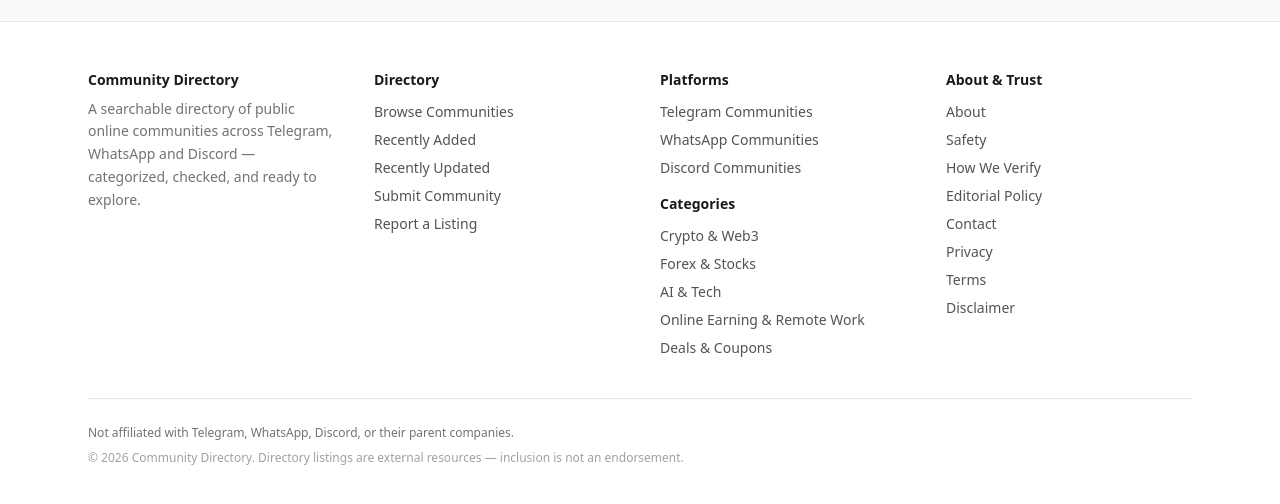
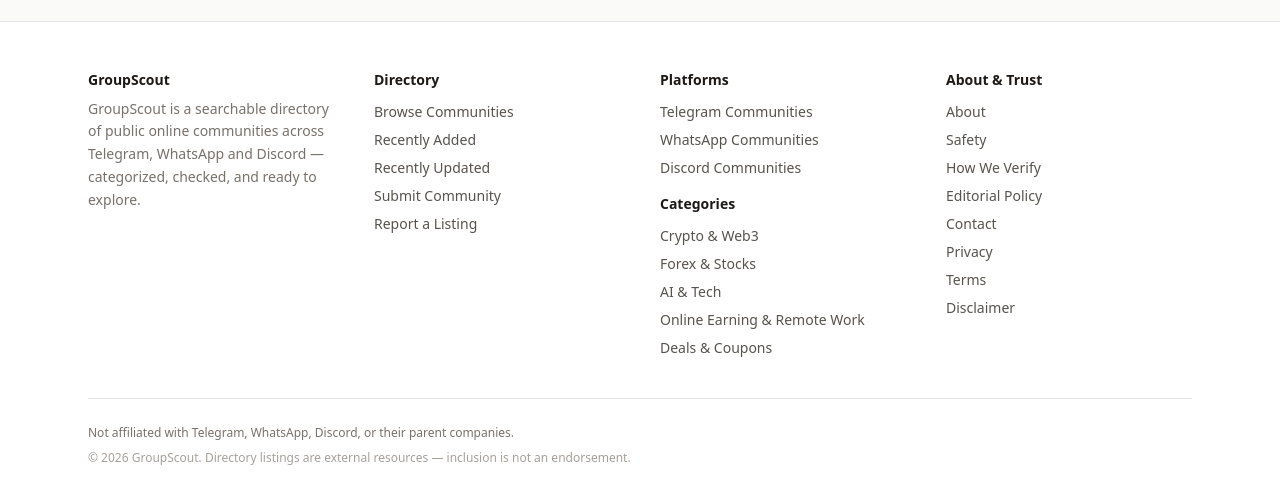
Before and after one commit to jibranpcccc/groupscout, an Astro site: page /group/ai-builders-lounge in a window 1280 px wide. Shown: the part 1944-2448 px from the top of the page. Built offline with nearby package versions, Linux system fonts and the light colour scheme; Astro itself is replaced by a stand-in of ours; no server answers.

Commit message:
brand: rename project to GroupScout

```diff
--- a/src/config/site.ts
+++ b/src/config/site.ts
@@ -13,10 +13,10 @@ function getPublicSiteUrl(): string {
 
 export const siteConfig = {
   /** Display name. */
-  name: 'Community Directory',
-  shortName: 'Community Directory',
+  name: 'GroupScout',
+  shortName: 'GroupScout',
   description:
-    'A searchable directory of public online communities across Telegram, WhatsApp and Discord — categorized, checked, and ready to explore.',
+    'GroupScout is a searchable directory of public online communities across Telegram, WhatsApp and Discord — categorized, checked, and ready to explore.',
   /** Production URL, no trailing slash. Set PUBLIC_SITE_URL in Netlify/GitHub. */
   url: getPublicSiteUrl(),
   defaultLocale: 'en',
--- a/src/pages/group/[slug].astro
+++ b/src/pages/group/[slug].astro
@@ -15,6 +15,7 @@ import {
 } from '../../lib/communities';
 import { requiresFinancialDisclaimer, getCategoryBySlug, slugifyTag } from '../../config/categories';
 import { getPlatformById } from '../../config/platforms';
+import { siteConfig } from '../../config/site';
 import { formatDate } from '../../lib/dates';
 import { languageLabel } from '../../lib/language';
 import { communityTitle, breadcrumbJsonLd, jsonLd } from '../../lib/seo';
@@ -52,7 +53,7 @@ const webPageLd = jsonLd({
   '@type': 'WebPage',
   name: community.title,
   url: `/group/${community.slug}/`,
-  isPartOf: { '@type': 'WebSite', name: 'Community Directory' },
+  isPartOf: { '@type': 'WebSite', name: siteConfig.name },
 });
 ---
 
```
Also changed, not shown: README.md, public/images/og-default.svg.
